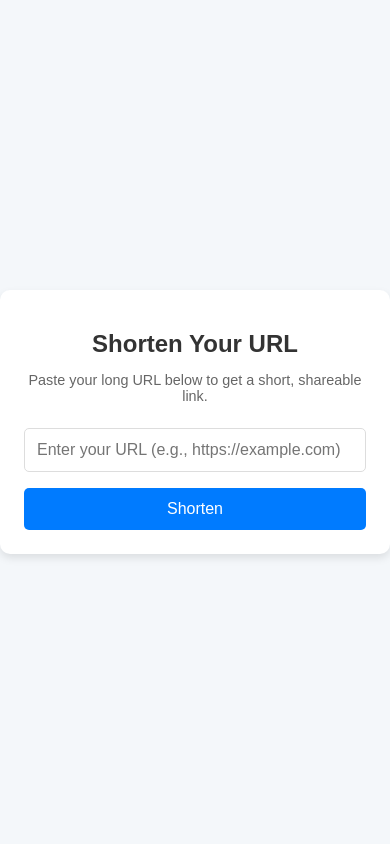
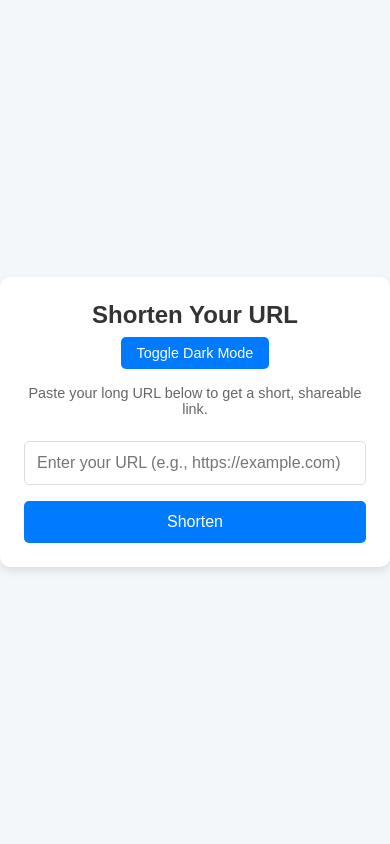
Before and after one commit to jherberg462/url-shorten-service, a Flask app: page / in a window 390 px wide. Run offline with Flask 3, Linux system fonts and the light colour scheme; some libraries are stand-ins or nearby versions.

Commit message:
Add dark mode

```diff
--- a/static/script.js
+++ b/static/script.js
@@ -1,3 +1,4 @@
+// Copy to clipboard function
 function copyToClipboard(text) {
     navigator.clipboard.writeText(text)
         .then(() => {
@@ -7,3 +8,23 @@ function copyToClipboard(text) {
             console.error("Failed to copy: ", err);
         });
 }
+
+// Dark mode toggle
+document.addEventListener('DOMContentLoaded', () => {
+    const toggleButton = document.getElementById('theme-toggle');
+    const body = document.body;
+
+    if (localStorage.getItem('theme') === 'dark') {
+        body.classList.add('dark-mode');
+    }
+
+    toggleButton.addEventListener('click', () => {
+        body.classList.toggle('dark-mode');
+
+        if (body.classList.contains('dark-mode')) {
+            localStorage.setItem('theme', 'dark');
+        } else {
+            localStorage.setItem('theme', 'light');
+        }
+    });
+});
--- a/static/style.css
+++ b/static/style.css
@@ -1,32 +1,88 @@
+:root {
+    --bg-color: #f4f7fa;
+    --container-bg: white;
+    --text-color: #333;
+    --subtitle-color: #666;
+    --input-border: #ddd;
+    --input-focus: #007bff;
+    --button-bg: #007bff;
+    --button-hover: #0056b3;
+    --result-bg: #e9f7ff;
+    --link-color: #007bff;
+    --copy-btn-bg: #28a745;
+    --copy-btn-hover: #218838;
+    --shadow: rgba(0, 0, 0, 0.1);
+}
+
+body.dark-mode {
+    --bg-color: #1a1a1a;
+    --container-bg: #2c2c2c;
+    --text-color: #e0e0e0;
+    --subtitle-color: #a0a0a0;
+    --input-border: #444;
+    --input-focus: #1e90ff;
+    --button-bg: #1e90ff;
+    --button-hover: #104e8b;
+    --result-bg: #333;
+    --link-color: #1e90ff;
+    --copy-btn-bg: #2ecc71;
+    --copy-btn-hover: #27ae60;
+    --shadow: rgba(0, 0, 0, 0.3);
+}
+
 body {
     margin: 0;
     padding: 0;
     font-family: 'Arial', sans-serif;
-    background-color: #f4f7fa;
+    background-color: var(--bg-color);
     min-height: 100vh;
     display: flex;
     justify-content: center;
     align-items: center;
+    transition: background-color 0.3s ease; /* Smooth transition */
 }
 
 .container {
-    background: white;
+    background: var(--container-bg);
     padding: 2rem;
     border-radius: 10px;
-    box-shadow: 0 4px 8px rgba(0, 0, 0, 0.1);
+    box-shadow: 0 4px 8px var(--shadow);
     max-width: 500px;
     width: 90%;
     text-align: center;
+    transition: background-color 0.3s ease;
+}
+
+.header {
+    display: flex;
+    justify-content: space-between;
+    align-items: center;
+    margin-bottom: 1rem;
 }
 
 h1 {
-    color: #333;
+    color: var(--text-color);
     font-size: 2rem;
-    margin-bottom: 0.5rem;
+    margin: 0;
+}
+
+.theme-toggle {
+    padding: 0.5rem 1rem;
+    font-size: 0.9rem;
+    background-color: var(--button-bg);
+    color: white;
+    border: none;
+    border-radius: 5px;
+    cursor: pointer;
+    transition: background-color 0.3s;
+}
+
+.theme-toggle:hover {
+    background-color: var(--button-hover);
 }
 
 .subtitle {
-    color: #666;
+    color: var(--subtitle-color);
     font-size: 1rem;
     margin-bottom: 1.5rem;
 }
@@ -40,20 +96,22 @@ h1 {
 .url-form input {
     padding: 0.75rem;
     font-size: 1rem;
-    border: 1px solid #ddd;
+    border: 1px solid var(--input-border);
     border-radius: 5px;
     outline: none;
+    background-color: var(--container-bg);
+    color: var(--text-color);
     transition: border-color 0.3s;
 }
 
 .url-form input:focus {
-    border-color: #007bff;
+    border-color: var(--input-focus);
 }
 
 .url-form button {
     padding: 0.75rem;
     font-size: 1rem;
-    background-color: #007bff;
+    background-color: var(--button-bg);
     color: white;
     border: none;
     border-radius: 5px;
@@ -62,23 +120,24 @@ h1 {
 }
 
 .url-form button:hover {
-    background-color: #0056b3;
+    background-color: var(--button-hover);
 }
 
 .result {
     margin-top: 1.5rem;
     padding: 1rem;
-    background-color: #e9f7ff;
+    background-color: var(--result-bg);
     border-radius: 5px;
+    transition: background-color 0.3s ease;
 }
 
 .result p {
     margin: 0 0 0.5rem;
-    color: #333;
+    color: var(--text-color);
 }
 
 .result a {
-    color: #007bff;
+    color: var(--link-color);
     text-decoration: none;
     font-weight: bold;
 }
@@ -90,7 +149,7 @@ h1 {
 .copy-btn {
     margin-top: 0.5rem;
     padding: 0.5rem 1rem;
-    background-color: #28a745;
+    background-color: var(--copy-btn-bg);
     color: white;
     border: none;
     border-radius: 5px;
@@ -99,7 +158,7 @@ h1 {
 }
 
 .copy-btn:hover {
-    background-color: #218838;
+    background-color: var(--copy-btn-hover);
 }
 
 @media (max-width: 480px) {
@@ -112,4 +171,8 @@ h1 {
     .subtitle {
         font-size: 0.9rem;
     }
+    .header {
+        flex-direction: column;
+        gap: 0.5rem;
+    }
 }
--- a/templates/index.html
+++ b/templates/index.html
@@ -5,11 +5,14 @@
     <meta name="viewport" content="width=device-width, initial-scale=1.0">
     <title>URL Shortener</title>
     <link rel="stylesheet" href="{{ url_for('static', filename='style.css') }}">
-    <script src="{{ url_for('static', filename='script.js') }}"></script>
+    <script src="{{ url_for('static', filename='script.js') }}" defer></script>
 </head>
 <body>
     <div class="container">
-        <h1>Shorten Your URL</h1>
+        <div class="header">
+            <h1>Shorten Your URL</h1>
+            <button class="theme-toggle" id="theme-toggle">Toggle Dark Mode</button>
+        </div>
         <p class="subtitle">Paste your long URL below to get a short, shareable link.</p>
 
         <form method="post" class="url-form">
```
